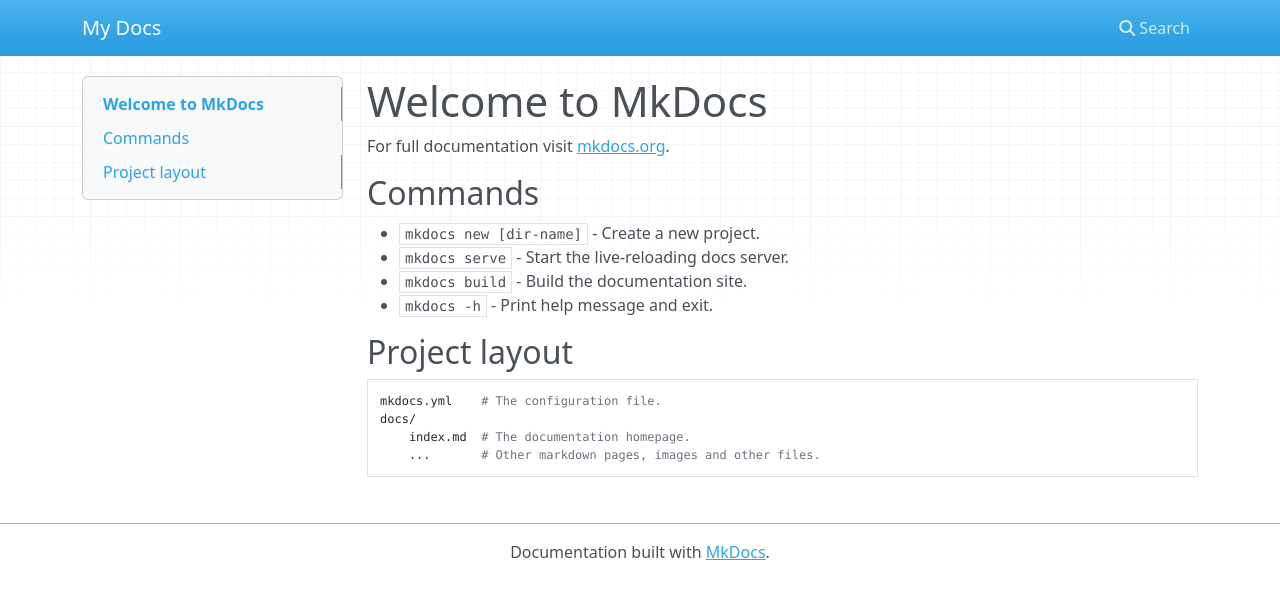
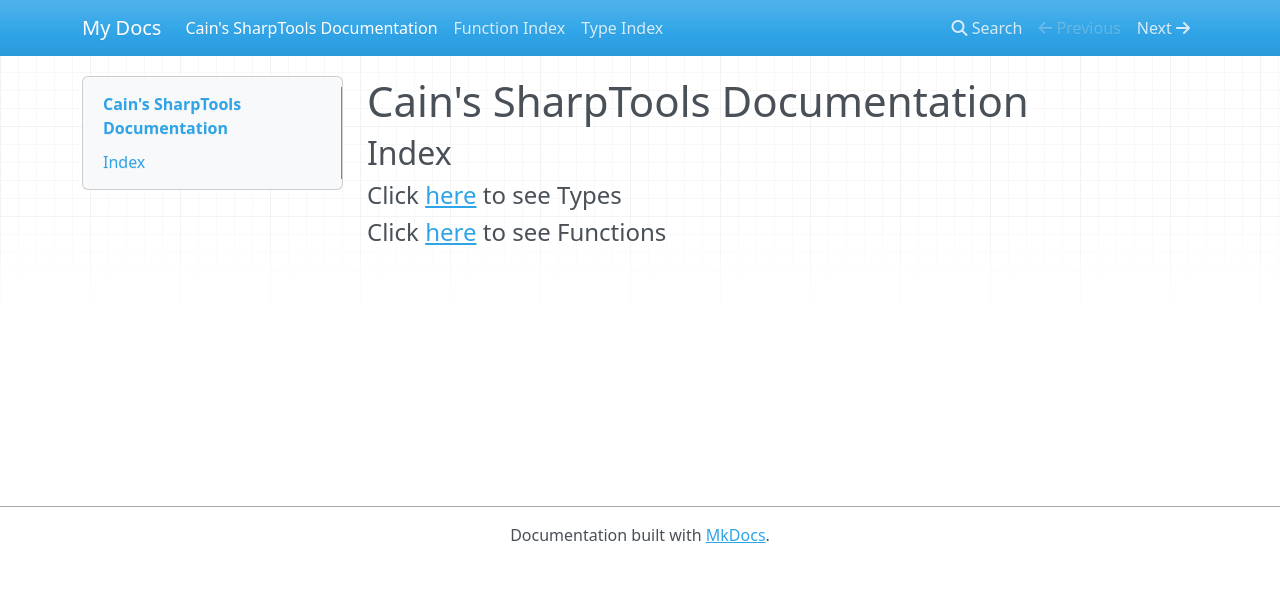
Before and after one commit to cainy-a/CainsSharpTools, an MkDocs documentation site: the page built from docs/index.md, in a window 1280 px wide. Shown: the top 599 px of the page. Built offline with MkDocs 1.6.1, drawn with Linux system fonts in a browser that asks for light colours; nearby versions of some CDN libraries.

Commit message:
add documentation v1

```diff
--- /dev/null
+++ b/docs/functions.md
@@ -0,0 +1 @@
+# Function Index
--- a/docs/index.md
+++ b/docs/index.md
@@ -1,17 +1,5 @@
-# Welcome to MkDocs
+# Cain's SharpTools Documentation
 
-For full documentation visit [mkdocs.org](https://www.mkdocs.org).
-
-## Commands
-
-* `mkdocs new [dir-name]` - Create a new project.
-* `mkdocs serve` - Start the live-reloading docs server.
-* `mkdocs build` - Build the documentation site.
-* `mkdocs -h` - Print help message and exit.
-
-## Project layout
-
-    mkdocs.yml    # The configuration file.
-    docs/
-        index.md  # The documentation homepage.
-        ...       # Other markdown pages, images and other files.
+## Index
+#### Click [here](types) to see Types
+#### Click [here](functions) to see Functions
--- /dev/null
+++ b/docs/types.md
@@ -0,0 +1 @@
+# Type Index
```
